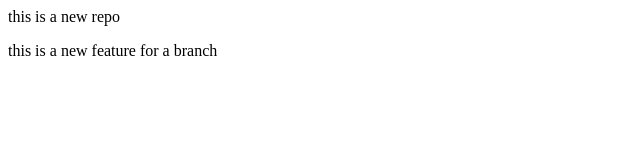
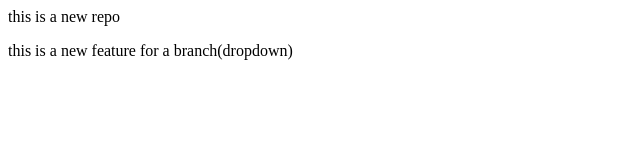
Before and after one commit to 9089huckleberry/localrepo, a plain HTML site: page index.html in a window 1280 px wide. Shown: the full height of the page, 0-640 px from the left. Drawn offline with Linux system fonts and the light colour scheme.

Commit message:
add a dropdown

```diff
--- a/index.html
+++ b/index.html
@@ -1,2 +1,2 @@
 <p>this is a new repo</p>
-<p>this is a new feature for a branch</p>
+<p>this is a new feature for a branch(dropdown)</p>
```
